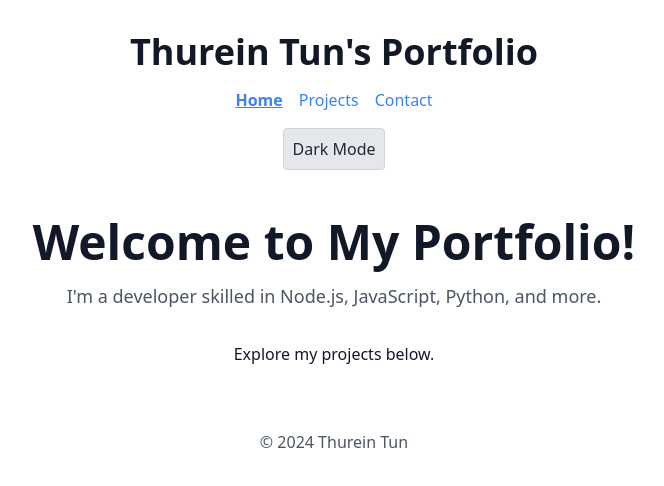
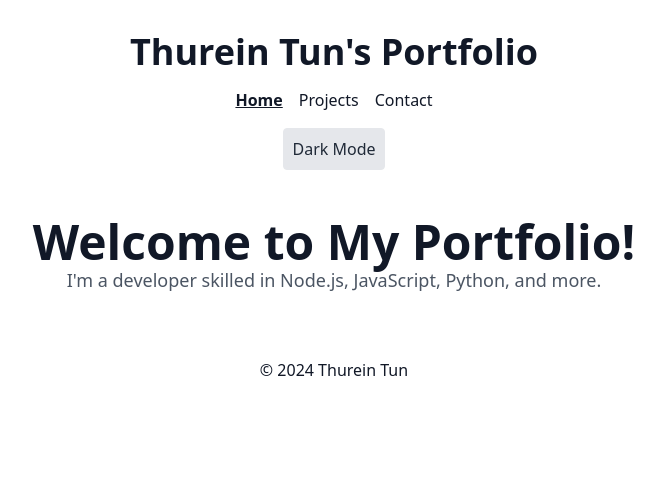
Before and after one commit to dotNaimlyss/portfolio, a Next.js app in the folder portfolio/: page / in a window 1280 px wide. Shown: the top 486 px of the page, without its empty margins (306-970 px from the left). Built offline with nearby package versions, Linux system fonts and the light colour scheme.

Commit message:
few changes

```diff
--- /dev/null
+++ b/portfolio/context/ThemeContext.tsx
@@ -0,0 +1,31 @@
+import React, { createContext, useContext, useState, ReactNode } from 'react';
+
+interface ThemeContextProps {
+  isDarkMode: boolean;
+  toggleTheme: () => void;
+}
+
+const ThemeContext = createContext<ThemeContextProps | undefined>(undefined);
+
+export const ThemeProvider: React.FC<{ children: ReactNode }> = ({ children }) => {
+  const [isDarkMode, setIsDarkMode] = useState<boolean>(false);
+
+  const toggleTheme = () => {
+    setIsDarkMode(prevMode => !prevMode);
+    document.documentElement.classList.toggle("dark");
+  };
+
+  return (
+    <ThemeContext.Provider value={{ isDarkMode, toggleTheme }}>
+      {children}
+    </ThemeContext.Provider>
+  );
+};
+
+export const useTheme = () => {
+  const context = useContext(ThemeContext);
+  if (context === undefined) {
+    throw new Error('useTheme must be used within a ThemeProvider');
+  }
+  return context;
+};
--- a/portfolio/package.json
+++ b/portfolio/package.json
@@ -11,7 +11,9 @@
   "dependencies": {
     "next": "14.2.5",
     "react": "^18",
-    "react-dom": "^18"
+    "react-dom": "^18",
+    "react-tsparticles": "^2.12.2",
+    "tsparticles": "^2.7.0"
   },
   "devDependencies": {
     "@types/node": "^20",
--- /dev/null
+++ b/portfolio/src/app/components/ParticlesBackground.tsx
@@ -0,0 +1,132 @@
+"use client";
+
+import React from "react";
+import Particles from "react-tsparticles";
+import { loadFull } from "tsparticles";
+
+const ParticlesBackground: React.FC = () => {
+  const particlesInit = async (main: any) => {
+    await loadFull(main);
+  };
+
+  return (
+    <Particles
+      id="tsparticles"
+      init={particlesInit}
+      options={{
+        fullScreen: { enable: true },
+        background: {
+          color: {
+            value: "#000000", // Background color
+          },
+        },
+        fpsLimit: 60,
+        particles: {
+          number: {
+            value: 100, // Number of particles
+            density: {
+              enable: true,
+              value_area: 800,
+            },
+          },
+          color: {
+            value: "#ffffff", // Color of particles
+          },
+          shape: {
+            type: "circle",
+            stroke: {
+              width: 0,
+              color: "#000000",
+            },
+            polygon: {
+              nb_sides: 5,
+            },
+          },
+          opacity: {
+            value: 0.5,
+            random: false,
+            anim: {
+              enable: false,
+              speed: 1,
+              opacity_min: 0.1,
+              sync: false,
+            },
+          },
+          size: {
+            value: 3,
+            random: true,
+            anim: {
+              enable: false,
+              speed: 40,
+              size_min: 0.1,
+              sync: false,
+            },
+          },
+          line_linked: {
+            enable: true,
+            distance: 150,
+            color: "#ffffff", // Color of connecting lines
+            opacity: 0.4,
+            width: 1,
+          },
+          move: {
+            enable: true,
+            speed: 6,
+            direction: "none",
+            random: false,
+            straight: false,
+            out_mode: "out",
+            bounce: false,
+            attract: {
+              enable: false,
+              rotateX: 600,
+              rotateY: 1200,
+            },
+          },
+        },
+        interactivity: {
+          detect_on: "canvas",
+          events: {
+            onhover: {
+              enable: true,
+              mode: "grab",
+            },
+            onclick: {
+              enable: true,
+              mode: "push",
+            },
+            resize: true,
+          },
+          modes: {
+            grab: {
+              distance: 140,
+              line_linked: {
+                opacity: 1,
+              },
+            },
+            bubble: {
+              distance: 400,
+              size: 40,
+              duration: 2,
+              opacity: 8,
+              speed: 3,
+            },
+            repulse: {
+              distance: 200,
+              duration: 0.4,
+            },
+            push: {
+              particles_nb: 4,
+            },
+            remove: {
+              particles_nb: 2,
+            },
+          },
+        },
+        retina_detect: true,
+      }}
+    />
+  );
+};
+
+export default ParticlesBackground;
--- a/portfolio/src/app/contact/page.tsx
+++ b/portfolio/src/app/contact/page.tsx
@@ -1,11 +1,9 @@
+// app/projects/page.tsx
 "use client";
+
 import React from "react";
-import { usePathname } from "next/navigation";
-import Link from "next/link";
 
 const ProjectsPage: React.FC = () => {
-  const pathname = usePathname();
-
   const projects = [
     {
       title: 'Mustream Project',
@@ -21,28 +19,19 @@ const ProjectsPage: React.FC = () => {
   ];
 
   return (
-    <div style={{ maxWidth: "960px", margin: "0 auto", padding: "2rem" }}>
-      <header>
-        <h1>Thurein Tun's Portfolio</h1>
-        <nav>
-          <Link href="/">Home</Link> |
-          <Link className={`link ${pathname === '/projects' ? 'active' : ''}`} href="/projects">Projects</Link> |
-          <Link href="/contact">Contact</Link>
-        </nav>
-      </header>
-      <main>
-        <h2 className="text-3xl font-bold text-gray-800 mb-8">Contacts</h2>
+    <section>
+      <h2 className="text-3xl font-bold text-gray-900 dark:text-gray-100 mb-8">Contact</h2>
       <div className="space-y-8">
         {projects.map((project, index) => (
-            <div key={index} className="p-6 border border-gray-300 rounded-lg hover:shadow-lg transition-shadow duration-300 ease-in-out">
-              <h3 className="text-2xl font-semibold text-gray-700">{project.title}</h3>
-              <p className="text-gray-600 mt-2">{project.description}</p>
+          <div key={index} className="p-6 border border-gray-300 dark:border-gray-700 rounded-lg hover:shadow-lg transition-shadow duration-300 ease-in-out">
+            <h3 className="text-2xl font-semibold text-gray-700 dark:text-gray-300">{project.title}</h3>
+            <p className="text-gray-600 dark:text-gray-400 mt-2">{project.description}</p>
             {project.link && (
               <a
                 href={project.link}
                 target="_blank"
                 rel="noopener noreferrer"
-                  className="text-blue-500 hover:underline mt-4 block"
+                className="text-blue-500 dark:text-blue-400 hover:underline mt-4 block"
               >
                 View Project
               </a>
@@ -50,11 +39,7 @@ const ProjectsPage: React.FC = () => {
           </div>
         ))}
       </div>
-      </main>
-      <footer>
-        <p>&copy; 2024 Thurein Tun</p>
-      </footer>
-    </div>
+    </section>
   );
 };
 
--- a/portfolio/src/app/globals.css
+++ b/portfolio/src/app/globals.css
@@ -1,3 +1,22 @@
 @tailwind base;
 @tailwind components;
 @tailwind utilities;
+
+html {
+  transition: background-color 0.2s, color 0.2s;
+}
+
+body {
+  background-color: var(--bg-color);
+  color: var(--text-color);
+}
+
+.dark {
+  --bg-color: #1a1a1a;
+  --text-color: #f5f5f5;
+}
+
+.light {
+  --bg-color: #ffffff;
+  --text-color: #000000;
+}
--- a/portfolio/src/app/layout.tsx
+++ b/portfolio/src/app/layout.tsx
@@ -1,26 +1,61 @@
-import type { Metadata } from 'next'
+"use client";
+
+import React from "react";
+import { ThemeProvider, useTheme } from "../../context/ThemeContext";
+import Link from "next/link";
+import { usePathname } from "next/navigation";
+import ParticlesBackground from "./components/ParticlesBackground";
 import './globals.css'
 
-export const metadata : Metadata = {
-  title: "Thurein Tun's Portfolio",
-  description: "Portfolio of Thurein Tun, a passionate developer skilled in Node.js, JavaScript, Python, and more.",
-};
+const Layout: React.FC<{ children: React.ReactNode }> = ({ children }) => {
+  const { isDarkMode, toggleTheme } = useTheme();
+  const pathname = usePathname();
 
-export default function RootLayout({
-  children,
-}: {
-  children: React.ReactNode;
-}) {
   return (
     <html lang="en">
-      <head>
-        <meta charSet="UTF-8" />
-        <meta name="viewport" content="width=device-width, initial-scale=1.0" />
-        <title className='text-red-500'>Portfolio</title>
-      </head>
-      <body>
-        {children}
+      <body className={`${isDarkMode ? "dark" : ""} bg-white text-gray-900 dark:bg-gray-900 dark:text-gray-100`}>
+        <div className="relative overflow-hidden min-h-screen">
+          {/* <ParticlesBackground /> */}
+          <div className="relative z-10 max-w-3xl mx-auto p-8">
+            <header className="text-center">
+              <h1 className="text-4xl font-bold">Thurein Tun's Portfolio</h1>
+              <nav className="mt-4">
+                <Link href="/" className={`mr-4 hover:underline ${pathname === "/" ? "font-bold underline" : ""}`}>
+                  Home
+                </Link>
+                <Link href="/projects" className={`mr-4 hover:underline ${pathname === "/projects" ? "font-bold underline" : ""}`}>
+                  Projects
+                </Link>
+                <Link href="/contact" className={`hover:underline ${pathname === "/contact" ? "font-bold underline" : ""}`}>
+                  Contact
+                </Link>
+              </nav>
+              <button
+                onClick={toggleTheme}
+                className="mt-4 p-2 border rounded bg-gray-200 dark:bg-gray-800 text-gray-800 dark:text-gray-200"
+              >
+                {isDarkMode ? "Light Mode" : "Dark Mode"}
+              </button>
+            </header>
+
+            <main>{children}</main>
+
+            <footer className="text-center mt-16">
+              <p className="transition-colors duration-300">
+                &copy; 2024 Thurein Tun
+              </p>
+            </footer>
+          </div>
+        </div>
       </body>
     </html>
   );
-}
+};
+
+const App: React.FC<{ children: React.ReactNode }> = ({ children }) => (
+  <ThemeProvider>
+    <Layout>{children}</Layout>
+  </ThemeProvider>
+);
+
+export default App;
--- a/portfolio/src/app/page.tsx
+++ b/portfolio/src/app/page.tsx
@@ -1,105 +1,20 @@
 "use client";
 
-import React, { useEffect, useState } from "react";
-import Link from "next/link";
-import { usePathname } from "next/navigation";
+import React from "react";
+import { useTheme } from "../../context/ThemeContext";
 
 const HomePage: React.FC = () => {
-  const [isClient, setIsClient] = useState(false);
-  const [isDarkMode, setIsDarkMode] = useState(false);
-  const pathname = usePathname();
-
-  useEffect(() => {
-    setIsClient(true);
-    setIsDarkMode(window.matchMedia("(prefers-color-scheme: dark)").matches);
-  }, []);
-
-  const toggleTheme = () => {
-    setIsDarkMode(!isDarkMode);
-    document.documentElement.classList.toggle("dark");
-  };
+  const { isDarkMode } = useTheme();
 
   return (
-    <div
-      className={`min-h-screen max-w-3xl mx-auto p-8 transition-colors duration-300 ${
-        isDarkMode ? "bg-gray-900 text-white" : "bg-white text-gray-900"
-      }`}
-    >
-      <header className="text-center mb-8">
-        <h1 className="text-4xl font-bold">Thurein Tun's Portfolio</h1>
-        <nav className="mt-4">
-          <Link
-            href="/"
-            className={`mr-4 hover:underline ${
-              pathname === "/" ? "font-bold underline" : ""
-            } ${isDarkMode ? "text-gray-300" : "text-blue-500"}`}
-          >
-            Home
-          </Link>
-          <Link
-            href="/projects"
-            className={`mr-4 hover:underline ${
-              pathname === "/projects" ? "font-bold underline" : ""
-            } ${isDarkMode ? "text-gray-300" : "text-blue-500"}`}
-          >
-            Projects
-          </Link>
-          <Link
-            href="/contact"
-            className={`hover:underline ${
-              pathname === "/contact" ? "font-bold underline" : ""
-            } ${isDarkMode ? "text-gray-300" : "text-blue-500"}`}
-          >
-            Contact
-          </Link>
-        </nav>
-        <button
-          onClick={toggleTheme}
-          className={`mt-4 p-2 border rounded ${
-            isDarkMode
-              ? "bg-gray-800 border-gray-700 text-gray-200"
-              : "bg-gray-200 border-gray-300 text-gray-800"
-          }`}
-        >
-          {isDarkMode ? "Light Mode" : "Dark Mode"}
-        </button>
-      </header>
-
-      <main className="text-center mt-12">
-        {/* Hero Section */}
-        <section className="space-y-4">
-          <h2
-            className={`text-5xl font-extrabold animate-fade-in ${
-              isDarkMode ? "text-gray-100" : "text-gray-900"
-            }`}
-          >
-            Welcome to My Portfolio!
-          </h2>
-          <p
-            className={`text-lg animate-fade-in-delayed ${
-              isDarkMode ? "text-gray-400" : "text-gray-600"
-            }`}
-          >
-            I'm a developer skilled in Node.js, JavaScript, Python, and more.
-          </p>
-        </section>
-
-        {/* Content Section */}
-        <section className="mt-8">
-          {isClient ? <p>Explore my projects below.</p> : <p>Loading...</p>}
-        </section>
-      </main>
-
-      <footer className="text-center mt-16">
-        <p
-          className={`${
-            isDarkMode ? "text-gray-400" : "text-gray-600"
-          } transition-colors duration-300`}
-        >
-          &copy; 2024 Thurein Tun
-        </p>
-      </footer>
-    </div>
+    <section className="text-center mt-12">
+      <h2 className={`text-5xl font-extrabold ${isDarkMode ? "text-gray-100" : "text-gray-900"} animate-fade-in`}>
+        Welcome to My Portfolio!
+      </h2>
+      <p className={`text-lg ${isDarkMode ? "text-gray-400" : "text-gray-600"} animate-fade-in-delayed`}>
+        I'm a developer skilled in Node.js, JavaScript, Python, and more.
+      </p>
+    </section>
   );
 };
 
--- a/portfolio/src/app/projects/page.tsx
+++ b/portfolio/src/app/projects/page.tsx
@@ -1,11 +1,9 @@
+// app/projects/page.tsx
 "use client";
+
 import React from "react";
-import { usePathname } from "next/navigation";
-import Link from "next/link";
 
 const ProjectsPage: React.FC = () => {
-  const pathname = usePathname();
-
   const projects = [
     {
       title: 'Mustream Project',
@@ -21,39 +19,19 @@ const ProjectsPage: React.FC = () => {
   ];
 
   return (
-    <div className="max-w-3xl mx-auto p-8">
-      <header className="text-center">
-      <h1 className="text-4xl font-bold">Thurein Tun's Portfolio</h1>
-        <nav className="mt-4">
-          <Link href="/" className="mr-4 text-blue-500 hover:underline">
-            Home
-          </Link>
-          <Link
-            href="/projects"
-            className={`mr-4 text-blue-500 hover:underline ${
-              pathname === "/projects" ? "font-bold underline" : ""
-            }`}
-          >
-            Projects
-          </Link>
-          <Link href="/contact" className="text-blue-500 hover:underline">
-            Contact
-          </Link>
-        </nav>
-      </header>
-      <main>
-        <h2 className="text-3xl font-bold text-gray-800 mb-8">Projects</h2>
+    <section>
+      <h2 className="text-3xl font-bold text-gray-900 dark:text-gray-100 mb-8">Projects</h2>
       <div className="space-y-8">
         {projects.map((project, index) => (
-            <div key={index} className="p-6 border border-gray-300 rounded-lg hover:shadow-lg transition-shadow duration-300 ease-in-out">
-              <h3 className="text-2xl font-semibold text-gray-700">{project.title}</h3>
-              <p className="text-gray-600 mt-2">{project.description}</p>
+          <div key={index} className="p-6 border border-gray-300 dark:border-gray-700 rounded-lg hover:shadow-lg transition-shadow duration-300 ease-in-out">
+            <h3 className="text-2xl font-semibold text-gray-700 dark:text-gray-300">{project.title}</h3>
+            <p className="text-gray-600 dark:text-gray-400 mt-2">{project.description}</p>
             {project.link && (
               <a
                 href={project.link}
                 target="_blank"
                 rel="noopener noreferrer"
-                  className="text-blue-500 hover:underline mt-4 block"
+                className="text-blue-500 dark:text-blue-400 hover:underline mt-4 block"
               >
                 View Project
               </a>
@@ -61,11 +39,7 @@ const ProjectsPage: React.FC = () => {
           </div>
         ))}
       </div>
-      </main>
-      <footer>
-        <p>&copy; 2024 Thurein Tun</p>
-      </footer>
-    </div>
+    </section>
   );
 };
 
```
Also changed, not shown: 1 other file (tests, documents, lock files or other folders). Lines whose indentation alone changed are shown as unchanged.
